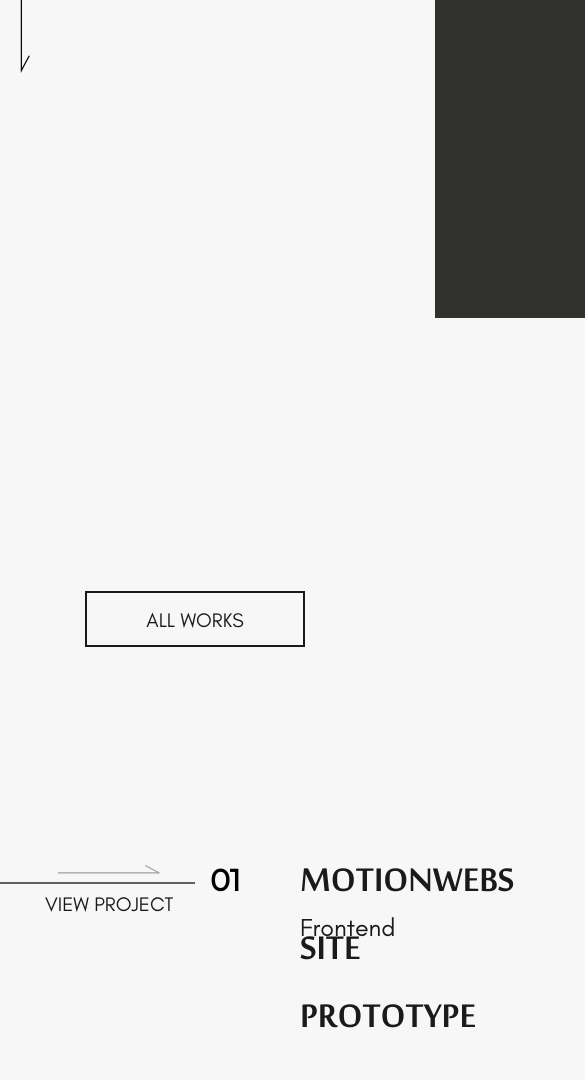
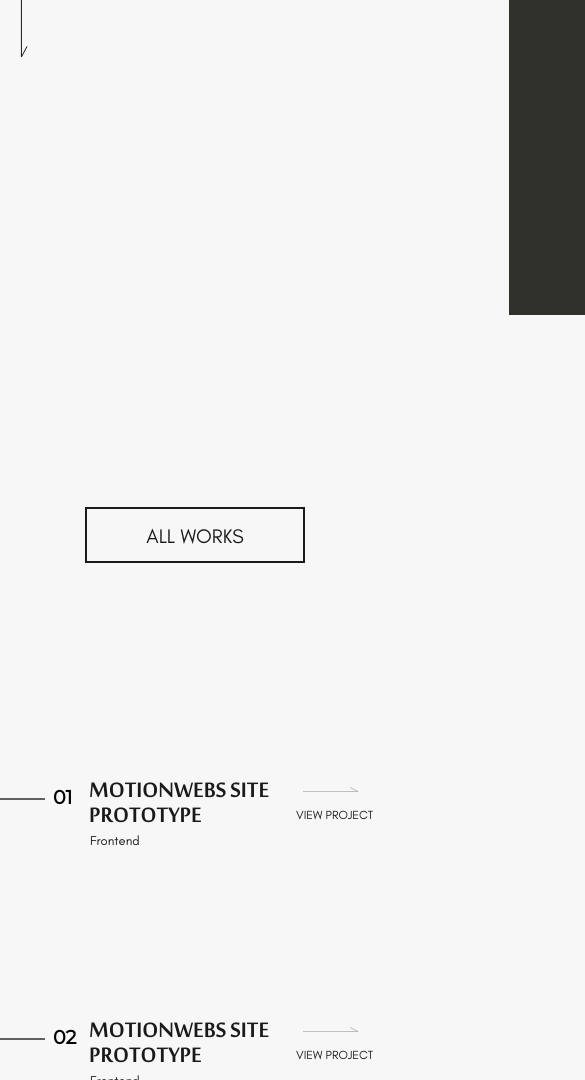
Before and after one commit to julcapp/Portfolio, a plain HTML site: page index.html in a window 390 px wide. Shown: the part 587-1667 px from the top of the page, 585 px wide, since content can reach past the window. Drawn offline with Linux system fonts and the light colour scheme; a web font is replaced by a local one.

Commit message:
...responsive

```diff
--- a/script/main.js
+++ b/script/main.js
@@ -120,7 +120,7 @@ function parallaxScroll() {
 
 function secondTitle() {
     setInterval(function () {
-        if (document.documentElement.scrollTop >=700 && document.documentElement.scrollTop <= 1000) {
+        if (document.documentElement.scrollTop >=550 && document.documentElement.scrollTop <= 1000) {
             $('.second-section-title').css({
                 display: 'block',
             });
--- a/styles/media.less
+++ b/styles/media.less
@@ -12,7 +12,11 @@
   }
 
   h3 {
-    font-size: 50px;
+    font-size: 65px;
+  }
+
+  h2 {
+    font-size: 90px;
   }
 
   p {
@@ -26,12 +30,17 @@
       width: 180px;
       height: 54px;
     }
+    #menuToggle {
+      right: 26px;
+      top: 17px;
+    }
   }
 
   .first-section {
     width: 100%;
     padding-left: 10px;
     padding-right: 0;
+    height: 90vh;
     &__images {
       width: 100%;
       margin: 0 auto;
@@ -62,9 +71,9 @@
     }
     &__title {
       top: 400px;
-      right: -60px;
+      right: -15px;
       margin: 0 auto;
-      width: 225px;
+      width: 300px;
       text-align: right;
       h3 {
 
@@ -84,8 +93,9 @@
         animation: scrollDownBoomInfinite 3s infinite;
       }
       img {
-        width: 35%;
-        left: -6px;
+        width: 25%;
+        left: -1px;
+        bottom: 35px;
       }
     }
 
@@ -100,6 +110,54 @@
         }
       }
     }
+  }
 
+  .second-section {
+    &-title {
+      width: 80%;
+      p {
+        &:before {
+          height: 50px !important;
+        }
+      }
+    }
+    .projects {
+      &-item {
+        width: 100%;
+
+        &__title {
+
+          &_line {
+            width: 60px;
+          }
+          &_number {
+            top: 108px;
+            left: 68px;
+            font-size: 19px;
+
+          }
+          &_h3 {
+            font-size: 32px;
+            left: 104px;
+            top: 106px;
+            width: 184px;
+            line-height: 1.6rem;
+          }
+          &_p {
+            font-size: 13px;
+            top: 150px;
+            left: 105px;
+          }
+        }
+        &__view {
+          right: 0;
+          width: 79px;
+          -webkit-background-size: 65px 46px;
+          background-size: 65px 46px;
+          font-size: 12px;
+
+        }
+      }
+    }
   }
 }
--- a/styles/specs.less
+++ b/styles/specs.less
@@ -90,6 +90,7 @@ p {
   font-size: 20px;
   font-weight: 100;
   color: @chocolate;
+  line-height: 1.6rem;
 }
 
 h1, h2, h3, h4, h5, h6, p, span {
--- a/styles/style.less
+++ b/styles/style.less
@@ -435,10 +435,9 @@
       animation: hyphenIn 4s ease;
     }
     p {
-      margin-top: -30px;
       animation: titleIn 3s ease-in;
+
       &:before {
-        margin-top: 30px;
         content: '';
         background: @chocolate;
         height: 30px;
```
